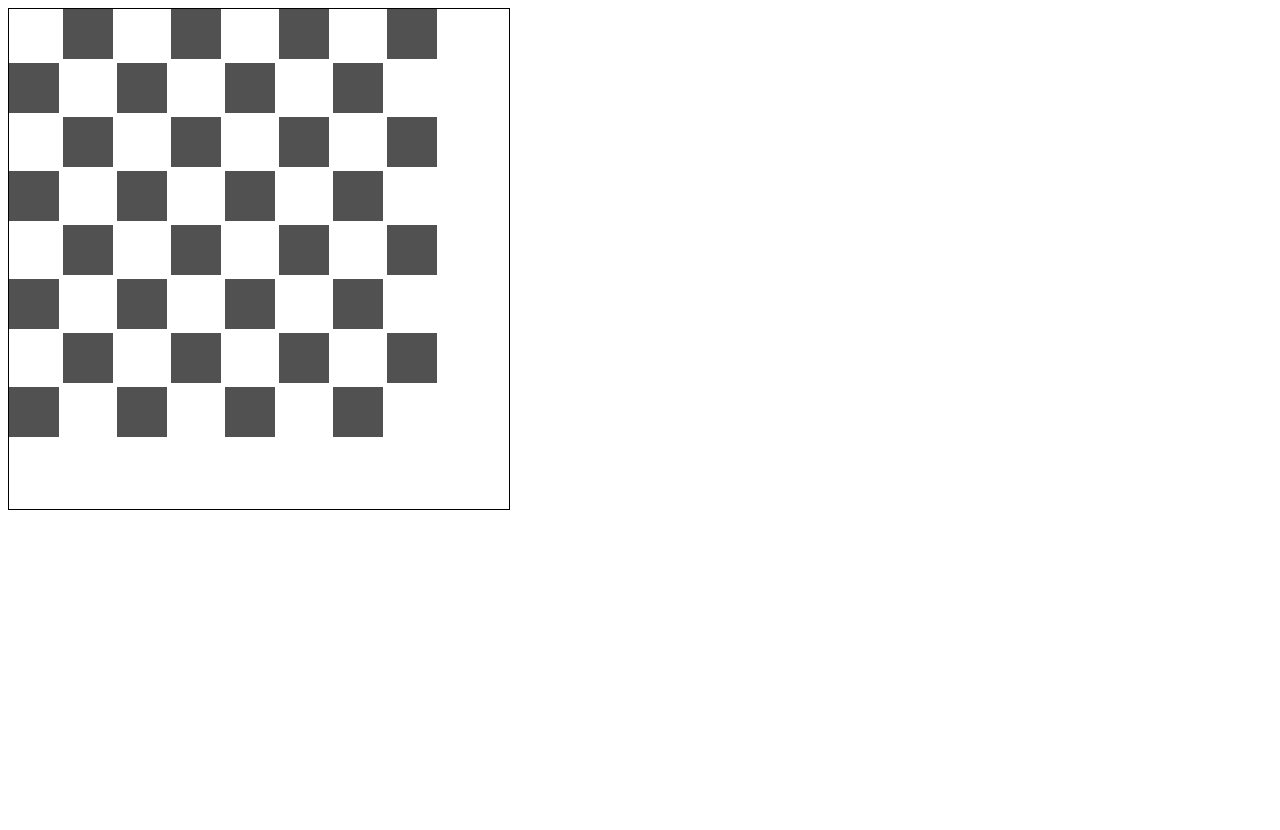
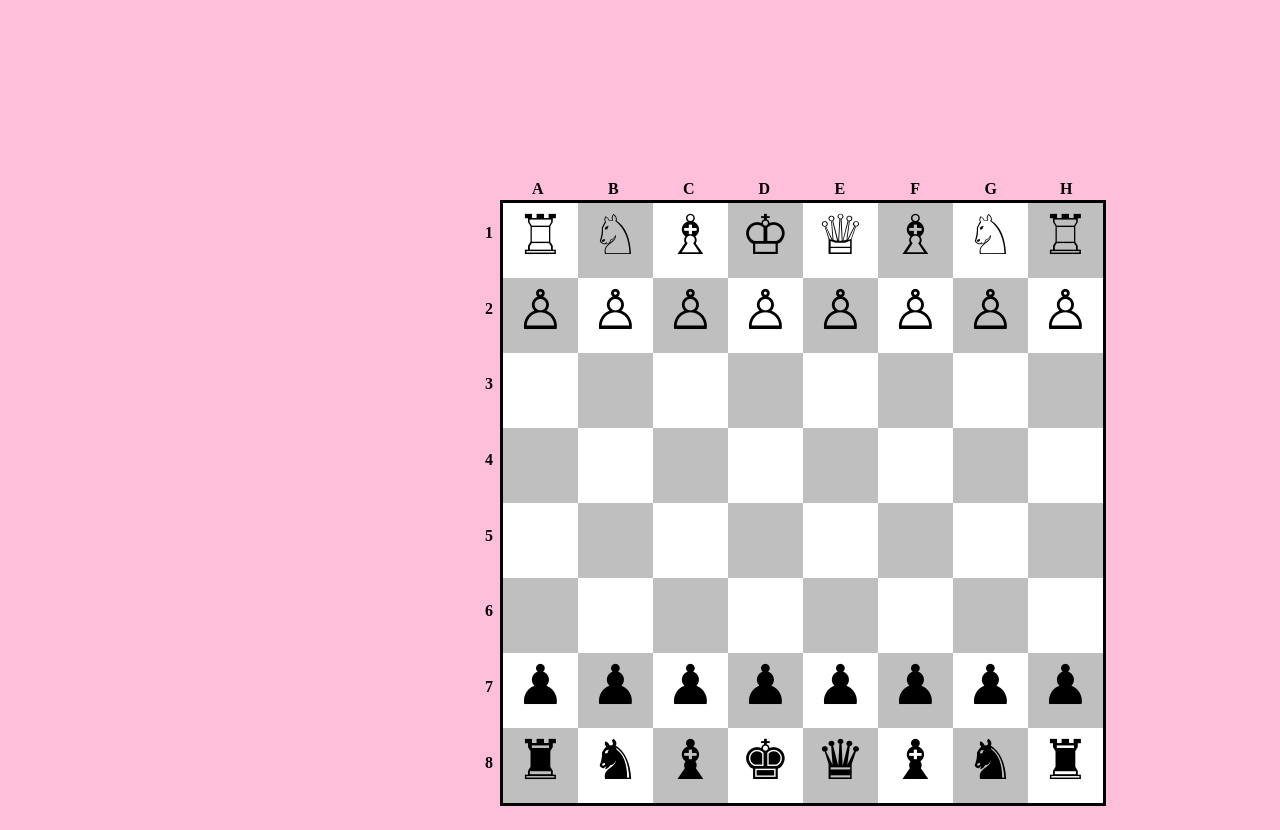
Before and after one commit to MNATorres/ajedrez, a plain HTML site: page index.html in a window 1280 px wide. Before the commit the page ends 800 px from the top, so only its background shows below. Drawn offline with Linux system fonts and the light colour scheme.

Commit message:
first commit

```diff
--- a/css/estilos.css
+++ b/css/estilos.css
@@ -1,28 +1,93 @@
+body{
+    background-color: #ffbed9;
+
+}
+
+/*números*/
+
+.numeros {
+    position: absolute;
+    top: 200px;
+    left: 485px;
+
+}
+
+p {
+    margin: 0;
+    width: 15px;
+    height:75.7px;
+}
 
 
-.container {
-
-    border: 1px solid black;
-    height: 500px;
-    width: 500px;
-    margin: 0;
-    /*line-height:0;*/
+div.numeros {
+padding-top: 24px;
+font-weight: bold;
+}
 
 
+/*fín de números*/
+
+/*letras*/
+
+.letras {
+
+    position: absolute;
+    top: 180px;
+    left: 500px;
 }
-.white {
-    display: inline-block;
-    width:50px;
-    height: 50px;
-    background-color: white;
+
+div.letras div{
+
+    width: 75.5px;
+    height: 15px;
+    text-align: center;
+    font-weight: bold;
+
+}
+
+/*fín de letras*/
+
+/*ajedrez*/
+
+div{
+    display: block;
+    float: left;
 
 
 }
 
-.black {
-    display: inline-block;
-    width:50px;
-    height: 50px;
-    background-color: rgb(82, 81, 81);
+div.ajedrez{
+    width: 600px;
+    height:600px;
+    border: 3px solid black;
+
+
+    position: absolute;
+    top: 200px;
+    left: 500px;
+}
+
+
+div.ajedrez div div {
+    width:75px;
+    height:75px;
+    font-size: 55px;
+    text-align: center;
 
 }
+
+div.ajedrez div:nth-child(odd) div:nth-child(odd) {
+    background-color: white;
+}
+
+div.ajedrez div:nth-child(odd) div:nth-child(even) {
+    background-color: rgb(192, 191, 191);
+}
+
+div.ajedrez div:nth-child(even) div:nth-child(even) {
+    background-color: white;
+}
+
+div.ajedrez div:nth-child(even) div:nth-child(odd) {
+    background-color: rgb(192, 191, 191);
+}
--- a/index.html
+++ b/index.html
@@ -4,83 +4,136 @@
     <meta charset="UTF-8">
     <meta http-equiv="X-UA-Compatible" content="IE=edge">
     <meta name="viewport" content="width=device-width, initial-scale=1.0">
-    <title>Clases de Modelo de Caja</title>
+    <title>Ajedrez</title>
     <link rel="stylesheet" href="css/estilos.css">
 </head>
 <body>
-    <div class="container">
-        <div class="white"></div>
-        <div class="black"></div>
-        <div class="white"></div>
-        <div class="black"></div>
-        <div class="white"></div>
-        <div class="black"></div>
-        <div class="white"></div>
-        <div class="black"></div>
-        <br>
-        <div class="black"></div>
-        <div class="white"></div>
-        <div class="black"></div>
-        <div class="white"></div>
-        <div class="black"></div>
-        <div class="white"></div>
-        <div class="black"></div>
-        <div class="white"></div>
-        <br>
-        <div class="white"></div>
-        <div class="black"></div>
-        <div class="white"></div>
-        <div class="black"></div>
-        <div class="white"></div>
-        <div class="black"></div>
-        <div class="white"></div>
-        <div class="black"></div>
-        <br>
-        <div class="black"></div>
-        <div class="white"></div>
-        <div class="black"></div>
-        <div class="white"></div>
-        <div class="black"></div>
-        <div class="white"></div>
-        <div class="black"></div>
-        <div class="white"></div>
-        <br>
-        <div class="white"></div>
-        <div class="black"></div>
-        <div class="white"></div>
-        <div class="black"></div>
-        <div class="white"></div>
-        <div class="black"></div>
-        <div class="white"></div>
-        <div class="black"></div>
-        <br>
-        <div class="black"></div>
-        <div class="white"></div>
-        <div class="black"></div>
-        <div class="white"></div>
-        <div class="black"></div>
-        <div class="white"></div>
-        <div class="black"></div>
-        <div class="white"></div>
-        <br>
-        <div class="white"></div>
-        <div class="black"></div>
-        <div class="white"></div>
-        <div class="black"></div>
-        <div class="white"></div>
-        <div class="black"></div>
-        <div class="white"></div>
-        <div class="black"></div>
-        <br>
-        <div class="black"></div>
-        <div class="white"></div>
-        <div class="black"></div>
-        <div class="white"></div>
-        <div class="black"></div>
-        <div class="white"></div>
-        <div class="black"></div>
-        <div class="white"></div>
+<!--Números-->
+<section>
+    <div class="numeros">
+        <p>1</p>
+        <p>2</p>
+        <p>3</p>
+        <p>4</p>
+        <p>5</p>
+        <p>6</p>
+        <p>7</p>
+        <p>8</p>
+
     </div>
+    <div>
+
+    </div>
+    </section>
+
+<!--Letras-->
+<section>
+<div class="letras">
+    <div>A</div>
+    <div>B</div>
+    <div>C</div>
+    <div>D</div>
+    <div>E</div>
+    <div>F</div>
+    <div>G</div>
+    <div>H</div>
+</div>
+</section>
+
+<!--Tablero-->
+<section>
+   <div class="ajedrez">
+
+        <div>
+            <div>&#9814;</div>
+            <div>&#9816;</div>
+            <div>&#9815;</div>
+            <div>&#9812;</div>
+            <div>&#9813;</div>
+            <div>&#9815;</div>
+            <div>&#9816;</div>
+            <div>&#9814;</div>
+        </div>
+
+        <div>
+            <div>&#9817;</div>
+            <div>&#9817;</div>
+            <div>&#9817;</div>
+            <div>&#9817;</div>
+            <div>&#9817;</div>
+            <div>&#9817;</div>
+            <div>&#9817;</div>
+            <div>&#9817;</div>
+        </div>
+
+        <div>
+            <div></div>
+            <div></div>
+            <div></div>
+            <div></div>
+            <div></div>
+            <div></div>
+            <div></div>
+            <div></div>
+        </div>
+
+        <div>
+            <div></div>
+            <div></div>
+            <div></div>
+            <div></div>
+            <div></div>
+            <div></div>
+            <div></div>
+            <div></div>
+        </div>
+
+        <div>
+            <div></div>
+            <div></div>
+            <div></div>
+            <div></div>
+            <div></div>
+            <div></div>
+            <div></div>
+            <div></div>
+        </div>
+
+        <div>
+            <div></div>
+            <div></div>
+            <div></div>
+            <div></div>
+            <div></div>
+            <div></div>
+            <div></div>
+            <div></div>
+        </div>
+
+        <div>
+            <div>&#9823;</div>
+            <div>&#9823;</div>
+            <div>&#9823;</div>
+            <div>&#9823;</div>
+            <div>&#9823;</div>
+            <div>&#9823;</div>
+            <div>&#9823;</div>
+            <div>&#9823;</div>
+        </div>
+
+        <div>
+            <div>&#9820;</div>
+            <div>&#9822;</div>
+            <div>&#9821;</div>
+            <div>&#9818;</div>
+            <div>&#9819;</div>
+            <div>&#9821;</div>
+            <div>&#9822;</div>
+            <div>&#9820;</div>
+        </div>
+
+   </div>
+</section>
 
 </body>
 </html>
```
